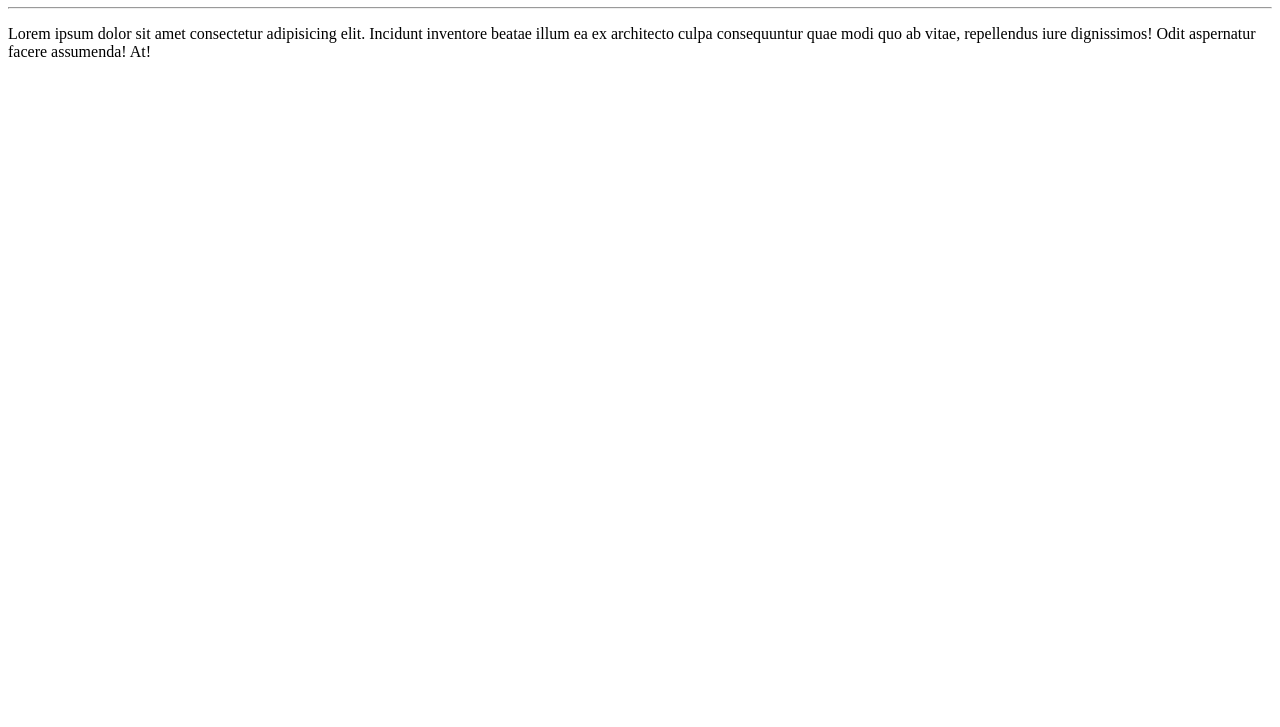
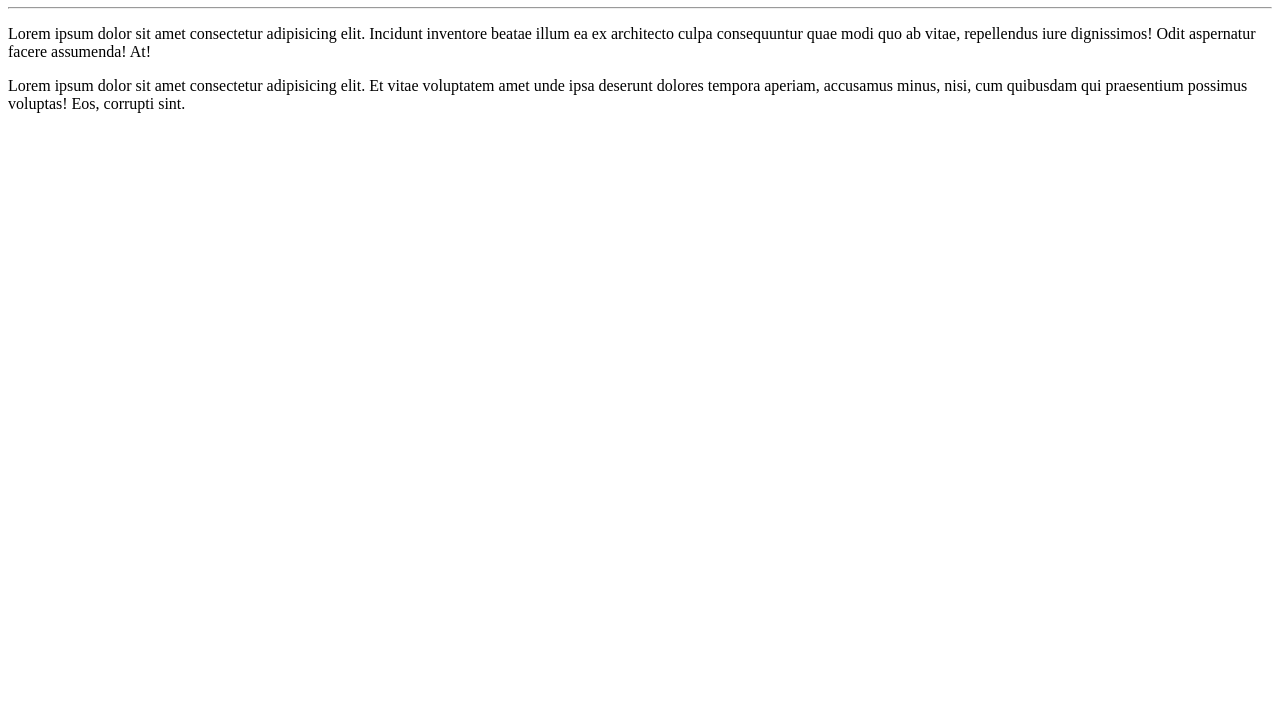
Before and after one commit to LennySouza/Ola-Mundo, a plain HTML site: page site-exemplo/index.html in a window 1280 px wide. Shown: the part 73-800 px from the top of the page. Drawn offline with Linux system fonts and the light colour scheme.

Commit message:
adicionei um p

```diff
--- a/site-exemplo/index.html
+++ b/site-exemplo/index.html
@@ -15,5 +15,11 @@
       ab vitae, repellendus iure dignissimos! Odit aspernatur facere assumenda!
       At!
     </p>
+    <p>
+      Lorem ipsum dolor sit amet consectetur adipisicing elit. Et vitae
+      voluptatem amet unde ipsa deserunt dolores tempora aperiam, accusamus
+      minus, nisi, cum quibusdam qui praesentium possimus voluptas! Eos,
+      corrupti sint.
+    </p>
   </body>
 </html>
```
